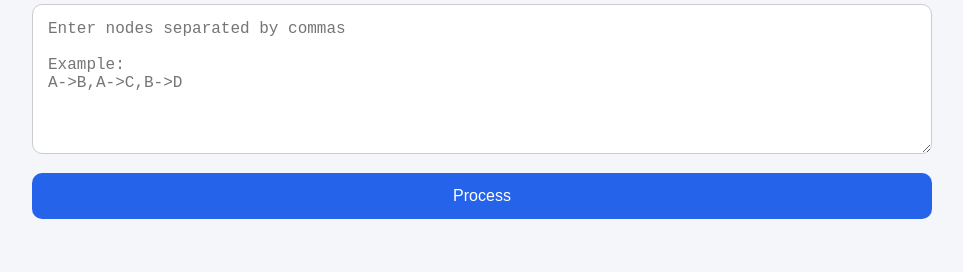
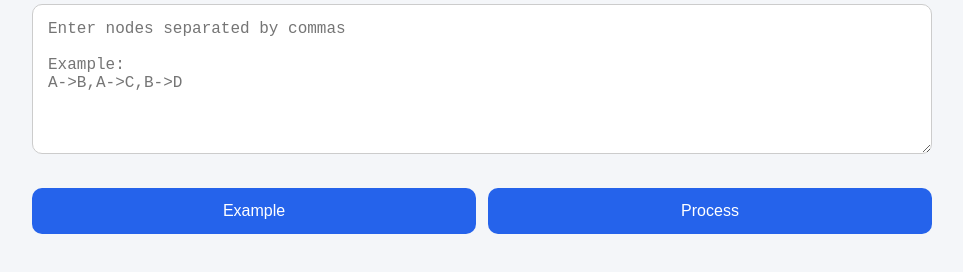
Before and after one commit to vinayak-dhar/bajaj-finserv-round1, a plain HTML site: page frontend/index.html in a window 1280 px wide. Shown: the part 88-360 px from the top of the page, without its empty margins (158-1121 px from the left). Drawn offline with Linux system fonts and the light colour scheme.

Commit message:
Added an Example button that auto-fills the textarea with sample hierarchy data

```diff
--- a/frontend/index.html
+++ b/frontend/index.html
@@ -19,7 +19,10 @@ Example:
 A->B,A->C,B->D"
         ></textarea>
 
-        <button onclick="submitData()">Process</button>
+        <div class="button-group">
+            <button onclick="fillExample()">Example</button>
+            <button onclick="submitData()">Process</button>
+        </div>
 
         <div id="loading"></div>
         <div id="result"></div>
--- a/frontend/script.js
+++ b/frontend/script.js
@@ -62,3 +62,8 @@ async function submitData() {
         console.error(err);
     }
 }
+
+function fillExample() {
+    document.getElementById("inputData").value =
+        "A->B,A->C,B->D,C->E,E->F";
+}
--- a/frontend/style.css
+++ b/frontend/style.css
@@ -47,6 +47,16 @@ button:hover {
     background: #1d4ed8;
 }
 
+.button-group{
+    display:flex;
+    gap:12px;
+    margin-top:15px;
+}
+
+.button-group button{
+    flex:1;
+}
+
 #loading {
     text-align: center;
     margin-top: 20px;
```
